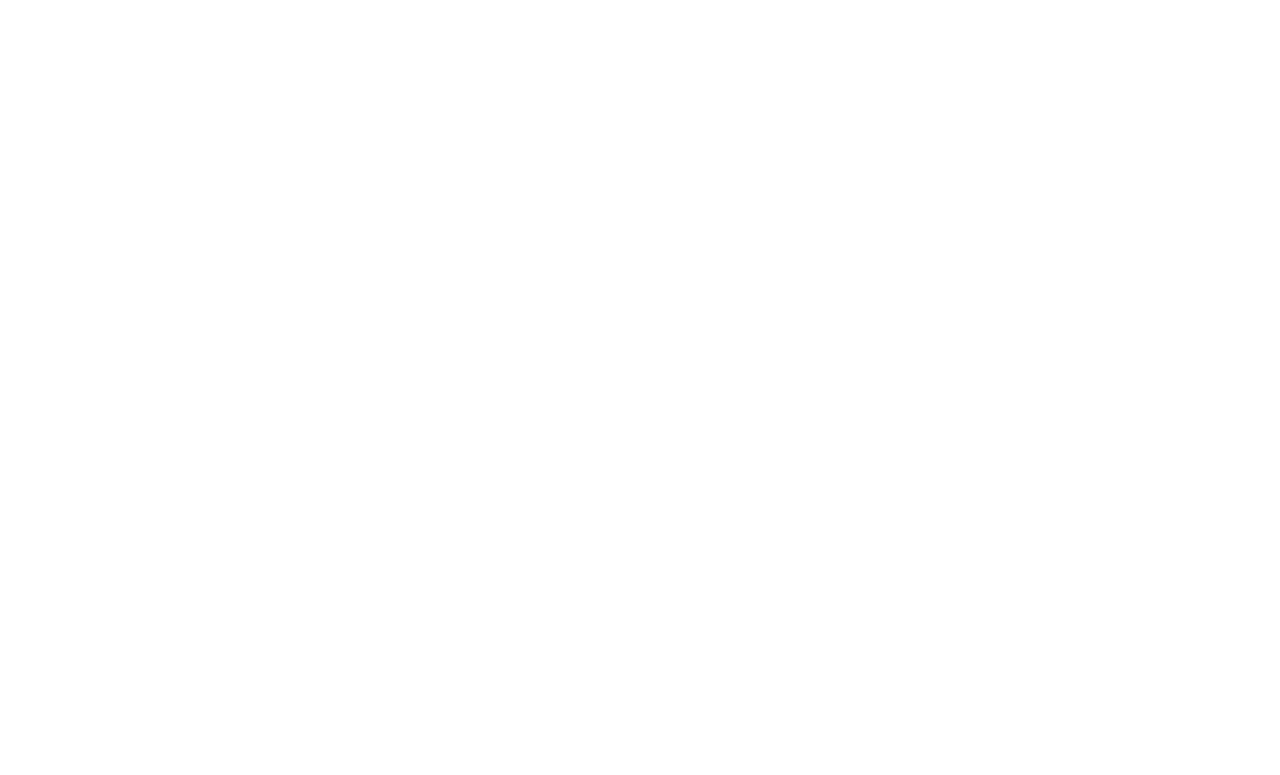
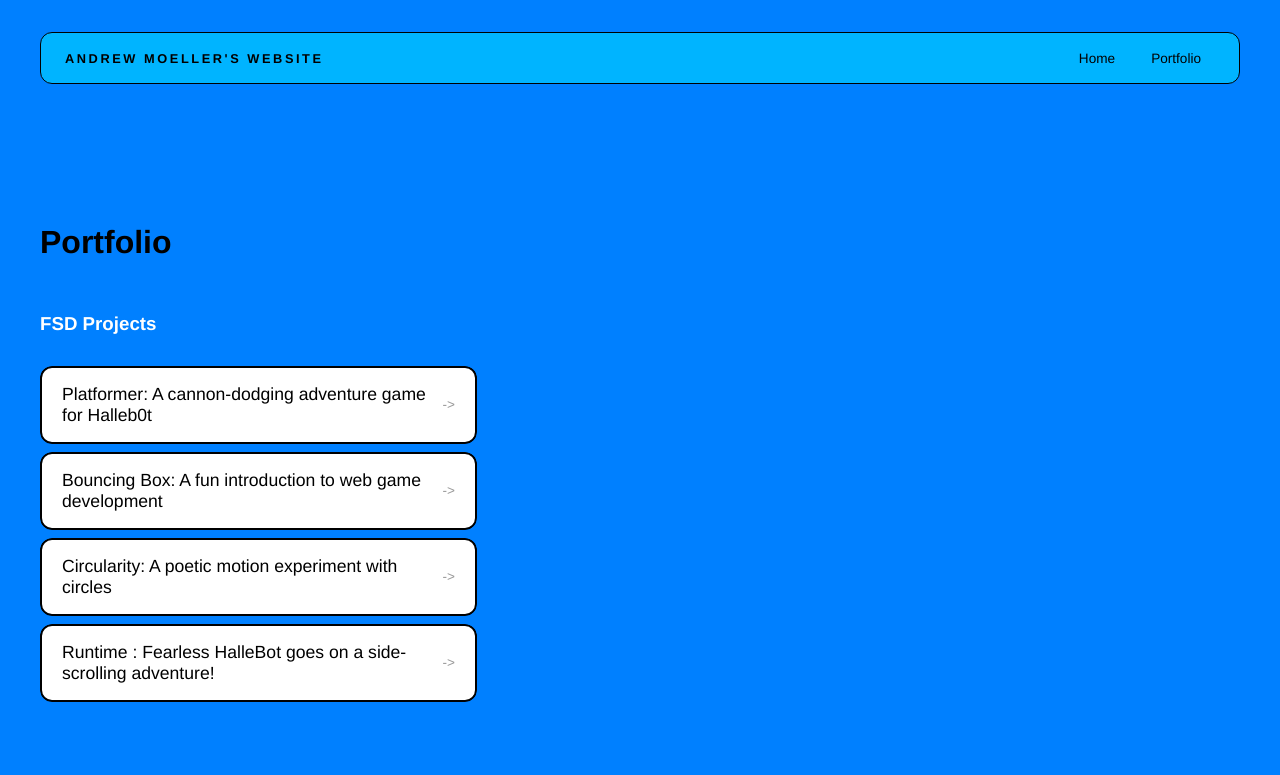
Before and after one commit to AndrewJM-pop/AndrewJM-pop.github.io, a plain HTML site: page portfolio.html in a window 1280 px wide. Drawn offline with Linux system fonts and the light colour scheme.

Commit message:
add portfolio page to website

```diff
--- a/index.html
+++ b/index.html
@@ -4,7 +4,7 @@
 
 <head>
   <title>Andrew's epic website</title>
-  <link rel="stylesheet" href="styles.css" />
+  <link rel="stylesheet" href="style.css" />
 </head>
 
 <body>
--- a/portfolio.html
+++ b/portfolio.html
@@ -0,0 +1,49 @@
+<!DOCTYPE html>
+<html>
+
+  <head>
+    <title>Andrew's epic website</title>
+    <link rel="stylesheet" href="style.css" />
+  </head>
+
+  <body>
+    <div id="all-contents">
+      <nav>
+        <h1>Andrew Moeller's Website</h1>
+        <ul id="nav-ul">
+          <li class="nav-li">
+           <a href="index.html">Home</a>
+          </li>
+          <li class="nav-li">
+           <a href="portfolio.html">Portfolio</a>
+          </li>
+        </ul>
+      </nav>
+
+      <main>
+        <div class="content">
+          <h1>Portfolio</h1>
+          <h3>FSD Projects</h3>
+          <ul id="portfolio">
+            <li>
+              <a href="fsd-projects/platformer/">Platformer: A cannon-dodging adventure game for Halleb0t</a>
+            </li>
+            <li>
+              <a href="fsd-projects/bouncing-box/">Bouncing Box: A fun introduction to web game development</a>
+            </li>
+            <li>
+              <a href="fsd-projects/circularity/">Circularity: A poetic motion experiment with circles</a>
+            </li>
+            <li>
+              <a href="fsd-projects/runtime/">Runtime : Fearless HalleBot goes on a side-scrolling adventure!</a>
+            </li>
+          </ul>
+
+          <!--ASD PROJECTS will go here-->
+
+        </div>
+      </main>
+    </div>
+  </body>
+
+</html>
--- a/style.css
+++ b/style.css
@@ -139,3 +139,57 @@
 .nav-li a:hover {
   background: #000;
   color: rgb(0,180,255);}
+
+  /* Portfolio styles */
+.content h1 {color: black;}
+
+.content h3 {color:white}
+
+#portfolio {
+  list-style: none;
+  margin: 0;
+  padding: 0;
+  width: 100%;
+  display: flex;
+  flex-direction: column;
+  gap: 8px;
+}
+
+#portfolio li {
+  border-radius: 12px;
+  overflow: hidden;
+}
+
+#portfolio a {
+  display: flex;
+  justify-content: space-between;
+  align-items: center;
+  text-decoration: none;
+  color: black;
+  padding: 16px 20px;
+  font-size: 1.1rem;
+  font-weight: 500;
+  background: #fff;
+  border: 2px solid #000;
+  border-radius: 12px;
+  transition: background 0.25s ease, color 0.25s ease, transform 0.25s ease;
+}
+
+#portfolio a:hover {
+  background: #000;
+  color: #fff;
+  border-color: #fff;
+  transform: translateX(4px);
+}
+
+#portfolio a::after {
+  content: "->";
+  font-size: 0.85rem;
+  opacity: 0.4;
+  transition: opacity 0.25s ease;
+  white-space: nowrap;
+}
+
+#portfolio a:hover::after {
+  opacity: 1;
+}
```
